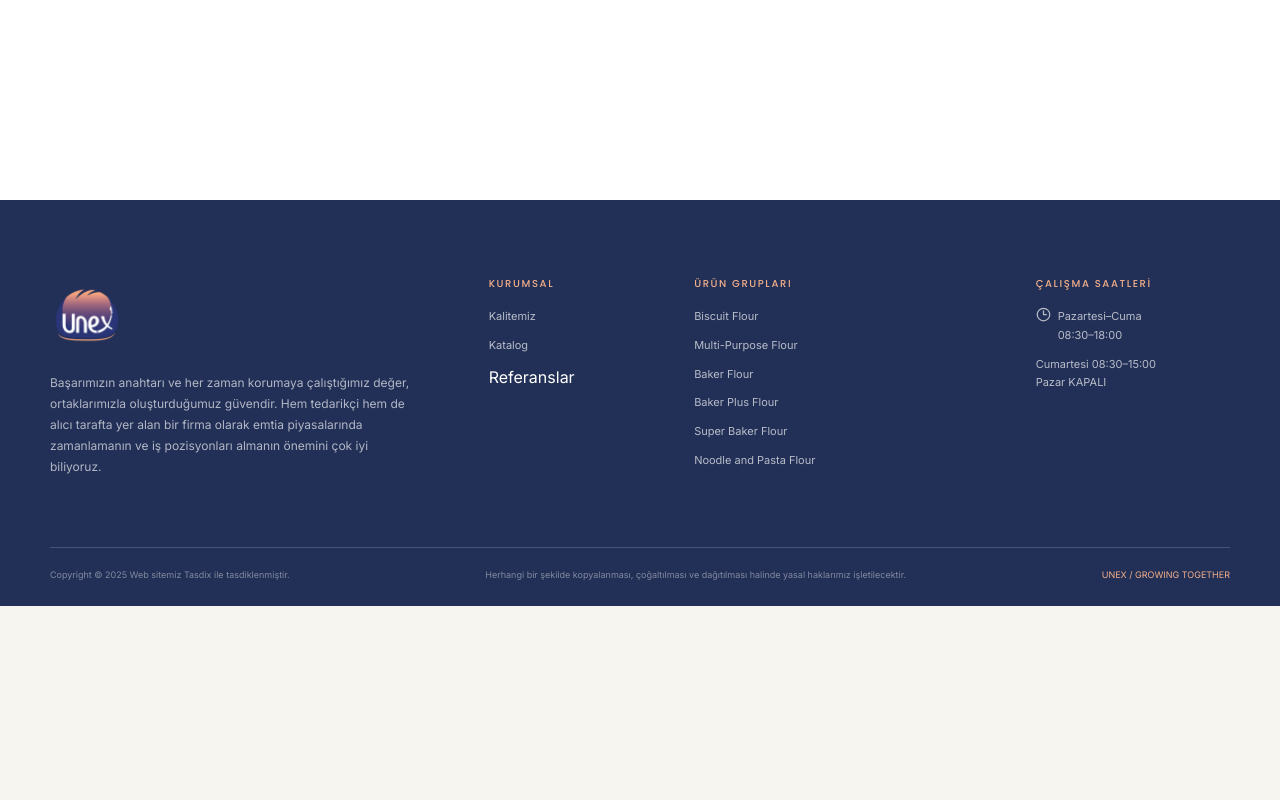
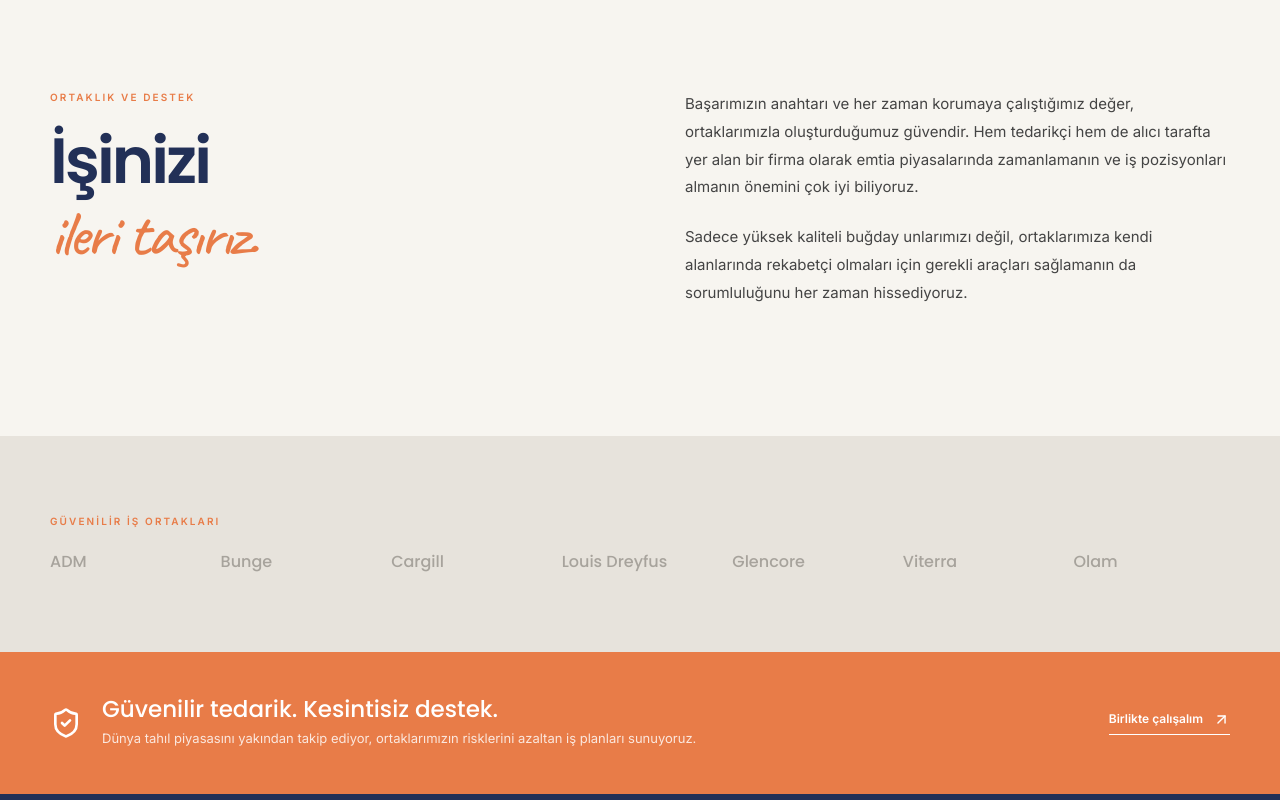
Before and after one commit to VolkanDurgut/UNEX-GIDA-SAN.-VE-T-C.LTD.-T-, a Next.js app: page /kalitemiz in a window 1280 px wide. Before the commit this address had no page. Shown: the part 600-1400 px from the top of the page. Before the commit the page ends 1206 px from the top, so only its background shows below. Built offline with nearby package versions, Linux system fonts and the light colour scheme.

Commit message:
kalitemiz sayfasi eklendi

```diff
--- /dev/null
+++ b/app/kalitemiz/page.tsx
@@ -0,0 +1,79 @@
+import Link from 'next/link';
+import { ArrowUpRight, ShieldCheck } from 'lucide-react';
+import { suppliers } from '@/lib/data';
+import { PageHero } from '@/components/page-hero';
+import { Reveal, RevealGroup, RevealItem } from '@/components/motion-primitives';
+
+export default function QualityPage() {
+  return (
+    <main className="page-main">
+      <PageHero
+        eyebrow="KALİTEMİZ"
+        title={
+          <>
+            Güven,
+            <br />
+            <em>kalitemizle başlar.</em>
+          </>
+        }
+        text="Bugünün ihtiyaçlarını anlayan, yarının pazarlarına hazırlanan bir üretim anlayışı."
+      />
+
+      <section className="section-padding quality-copy">
+        <div className="container quality-layout">
+          <Reveal direction="left">
+            <div>
+              <p className="eyebrow">ORTAKLIK VE DESTEK</p>
+              <h2>
+                İşinizi
+                <br />
+                <em>ileri taşırız.</em>
+              </h2>
+            </div>
+          </Reveal>
+          <Reveal direction="right" delay={0.1}>
+            <div className="body-copy">
+              <p>
+                Başarımızın anahtarı ve her zaman korumaya çalıştığımız değer, ortaklarımızla oluşturduğumuz
+                güvendir. Hem tedarikçi hem de alıcı tarafta yer alan bir firma olarak emtia piyasalarında
+                zamanlamanın ve iş pozisyonları almanın önemini çok iyi biliyoruz.
+              </p>
+              <p>
+                Sadece yüksek kaliteli buğday unlarımızı değil, ortaklarımıza kendi alanlarında rekabetçi
+                olmaları için gerekli araçları sağlamanın da sorumluluğunu her zaman hissediyoruz.
+              </p>
+            </div>
+          </Reveal>
+        </div>
+      </section>
+
+      <section className="supplier-band">
+        <div className="container">
+          <Reveal>
+            <p className="eyebrow">GÜVENİLİR İŞ ORTAKLARI</p>
+          </Reveal>
+          <RevealGroup className="supplier-list">
+            {suppliers.map((supplier) => (
+              <RevealItem key={supplier}>
+                <span>{supplier}</span>
+              </RevealItem>
+            ))}
+          </RevealGroup>
+        </div>
+      </section>
+
+      <section className="quality-bottom">
+        <Reveal className="container quality-bottom-inner">
+          <ShieldCheck size={32} />
+          <div>
+            <h3>Güvenilir tedarik. Kesintisiz destek.</h3>
+            <p>Dünya tahıl piyasasını yakından takip ediyor, ortaklarımızın risklerini azaltan iş planları sunuyoruz.</p>
+          </div>
+          <Link href="/iletisim" className="text-link">
+            Birlikte çalışalım <ArrowUpRight size={17} />
+          </Link>
+        </Reveal>
+      </section>
+    </main>
+  );
+}
```
